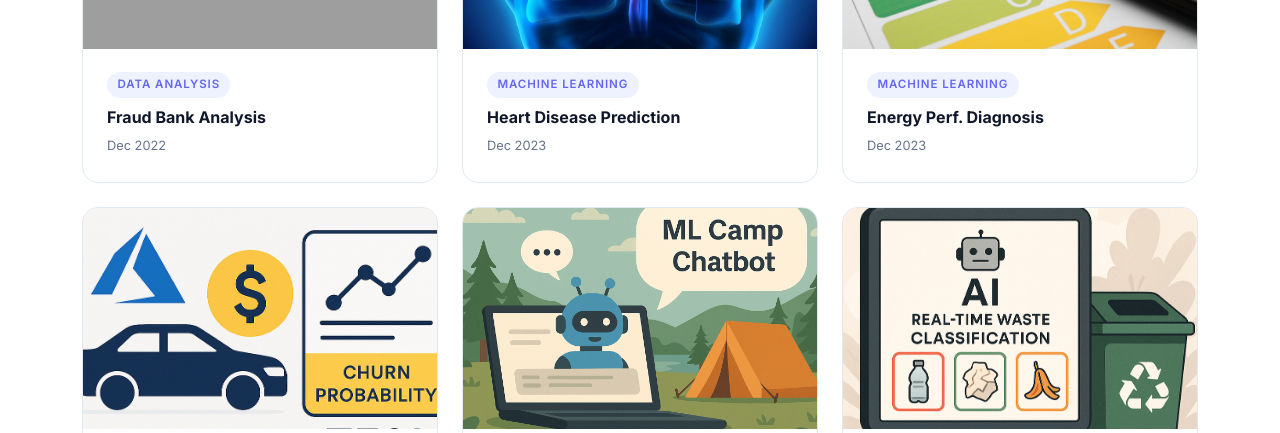
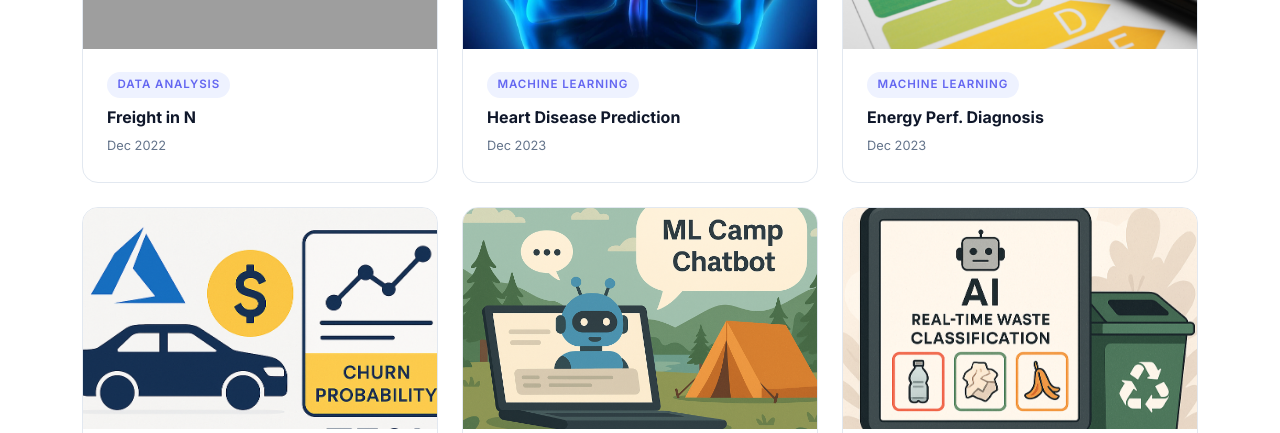
Before and after one commit to Thano02/portfolio, a PHP site: page / in a window 1280 px wide. Shown: the part 2873-3306 px from the top of the page. Run offline with PHP 8.4, Linux system fonts and the light colour scheme; grey boxes are pictures that could not be loaded.

Commit message:
Rename project: Fraud Bank Analysis → Freight in N

```diff
--- a/index.php
+++ b/index.php
@@ -222,14 +222,14 @@
           <div class="col-md-4 reveal">
             <a href="fraud.html" class="project-card">
               <div class="project-img">
-                <img src="assets/img/freightin.png" alt="Fraud Bank Analysis">
+                <img src="assets/img/freightin.png" alt="Freight in N">
                 <div class="project-overlay">
                   <i class="bi bi-arrow-up-right"></i>
                 </div>
               </div>
               <div class="project-body">
                 <span class="project-tag">Data Analysis</span>
-                <h3 class="project-title">Fraud Bank Analysis</h3>
+                <h3 class="project-title">Freight in N</h3>
                 <span class="project-date">Dec 2022</span>
               </div>
             </a>
```
